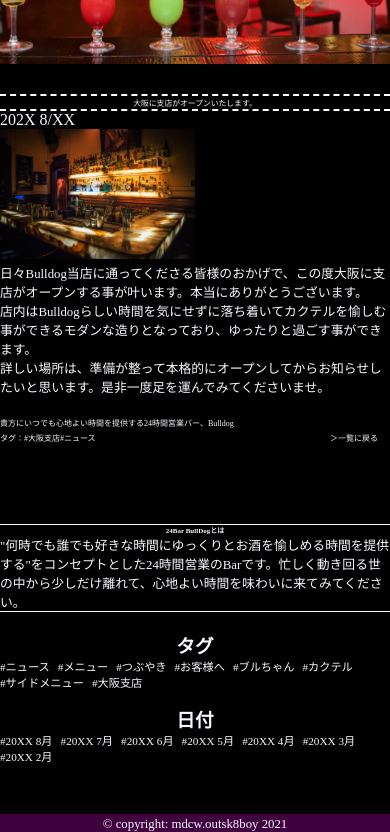
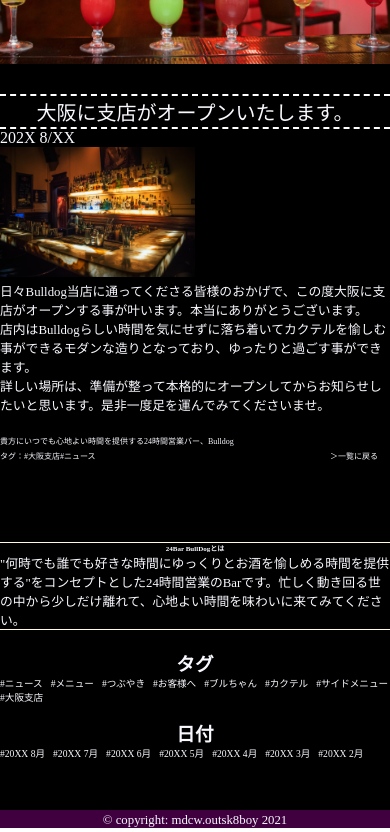
Before and after one commit to Monji-garcia/bar-bulldog, a plain HTML site: page blog.html in a window 390 px wide. Shown: the part 88-920 px from the top of the page. Drawn offline with Linux system fonts and the light colour scheme; some packages are replaced by stand-ins of ours.

Commit message:
Add files via upload

```diff
--- a/css/style.css
+++ b/css/style.css
@@ -221,7 +221,7 @@
 /* スタイル整い */
 .tg{
     list-style: none;
-    font-size: 0.7rem;
+    font-size: 0.6rem;
     display: flex;
     column-gap: 8px;
     flex-wrap: wrap;
@@ -391,6 +391,9 @@
     .Blog-contents{
         flex-direction: column;
     }
+    .post-title{
+        font-size: 1.25rem;
+    }
     article{
         width: initial;
         margin-bottom: 20%;
```
